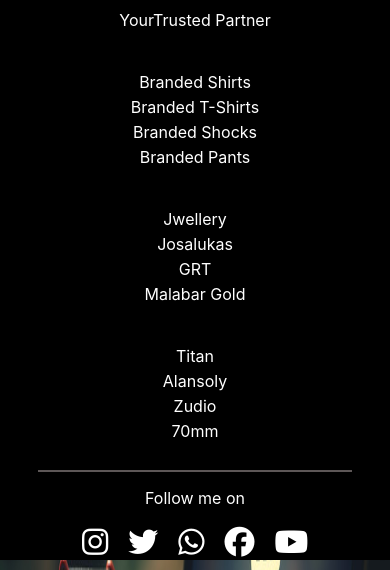
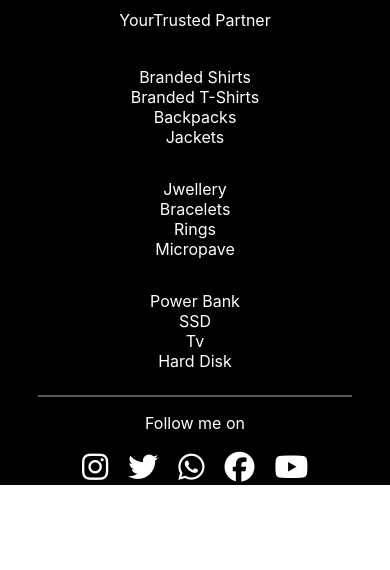
Before and after one commit to Bala-638/E-Commerce-Greens, a React (Create React App) app: page / in a window 390 px wide. Shown: the part 570-1140 px from the top of the page. After the commit the page ends 1055 px from the top, so only its background shows below. Built offline with nearby package versions, Linux system fonts and the light colour scheme; no server answers.

Commit message:
responsive

```diff
--- a/src/App.css
+++ b/src/App.css
@@ -110,10 +110,11 @@
   width: 80%;
   border: 1px solid rgba(228, 214, 214, 0.406);
 }
-.social_media a{
+.social_media .a{
   padding: 10px;
   color: white;
   font-size: 30px;
+  padding-bottom: 0%;
 }
 .top_footer{
   display: flex;
@@ -131,6 +132,11 @@
 .top_footer p{
   margin: 5px;
 }
+.social_media a{
+  text-decoration: none;
+  color: white;
+}
+
 
 /* ====================cart============= */
 
@@ -357,6 +363,11 @@
   justify-content: center;
 }
 
+.btn-group2 a{
+  text-decoration: none;
+  color: white;
+}
+
 /* ============Float================ */
 
 .product_detail{
@@ -374,7 +385,7 @@
 
 .product{
   width: 80%;
-  min-height: 600px;
+  height: 600px;
   background-color: #85A98F;
   box-shadow: 0 2px 4px rgba(0, 0, 0, 0.075);
   display: flex;
@@ -568,8 +579,10 @@
 
 .allproduct{
   justify-items: center;
+
 }
 .table {
+  overflow-x: auto;
   width: 80%;
   margin: 50px;
   border-collapse: collapse;
--- a/src/App2.css
+++ b/src/App2.css
@@ -84,7 +84,7 @@
     }
     .navbar ul{
         position: fixed;
-        width: 100%;
+        width: 90%;
         height: 100vh;
         background-color: #0b0a0a;
         z-index: 10;
@@ -132,6 +132,9 @@
     }
     .top_footer ul{
         padding: 0%;
+    }
+    .social_media a {
+        padding-bottom: 0%;
     }
     /* ==========.categories====== */
     .categories .welcome{
@@ -192,14 +195,13 @@
     }
     .product .img{
         width: 100%;
-        height: 400px;
     }
     .btn-group .btn2{
         max-width:100px;
     }
     .product .img_detail{
-        width: 100%;
-        padding: 20px;
+        width: 90%;
+        padding: 10px;
         margin: 0%;
       }
       /* ======log in====== */
@@ -224,10 +226,14 @@
         padding: 20px;
       }
       /* ============all products=========== */
+
+      .allproduct{
+        overflow-x: auto;
+
+      }
       .table {
         width: 100%;
         margin: 0px;
-        overflow-x: auto;
       }
       .table th, .table td {
         padding: 4px;
@@ -255,6 +261,30 @@
         top: 14px;
         font-size: 20px;
       }
-
-
+      .dropdown-item {
+        padding: 6px 8px;
+        text-align: left;
+        width: 80px;
+    }
+    .dropdown-menu{
+        min-width: 90px;
+    }
+    /* ==============card=========== */
+      .card .img{
+        height: 200px;
+      }
+      .product{
+        min-height: 1000px;
+        overflow: hidden;
+    }
+    .product .img{
+        height: 400px;
+    }
+    .product_detail{
+        max-height: 1400px;
+    }
+    .product .img_detail{
+        text-align: justify;
+        word-wrap: break-word;
+    }
   }
--- a/src/componenet/electronics.js
+++ b/src/componenet/electronics.js
@@ -32,8 +32,8 @@
                                         <img src={get.image}/>
                                     </div>
                                     <div className="btn-group btn-group2">
-                                        <button className="btn btn2">Add Cart</button>
-                                        <button className="btn btn2">Buy Now</button>
+                                        <button className="btn btn2"><a href="/login">Add Cart</a></button>
+                                        <button className="btn btn2"><a href="/login">Buy Now</a></button>
                                     </div>
                                 </div>
                                 <div className="img_detail">
--- a/src/componenet/footer.js
+++ b/src/componenet/footer.js
@@ -6,40 +6,40 @@
                     <div class='top_footer'>
                         <ul>
                             <li>
-                                <h1><a href="/">Greens</a></h1>
+                                <h1><a className="a" href="/">Greens</a></h1>
                             </li>
                             <li>
                                 <p>YourTrusted Partner</p>
                             </li>
                         </ul>
                         <ul>
-                            <li><p>Branded Shirts</p></li>
-                            <li><p>Branded T-Shirts</p></li>
-                            <li><p>Branded Shocks</p></li>
-                            <li><p>Branded Pants</p></li>
+                            <li><a href="men's%20clothing">Branded Shirts</a></li>
+                            <li><a href="men's%20clothing">Branded T-Shirts</a></li>
+                            <li><a href="men's%20clothing">Backpacks</a></li>
+                            <li><a href="men's%20clothing">Jackets</a></li>
                         </ul>
                         <ul>
-                            <li><p>Jwellery</p></li>
-                            <li><p>Josalukas</p></li>
-                            <li><p>GRT</p></li>
-                            <li><p>Malabar Gold</p></li>
+                            <li><a href="jewelery">Jwellery</a></li>
+                            <li><a href="jewelery">Bracelets</a></li>
+                            <li><a href="jewelery">Rings</a></li>
+                            <li><a href="jewelery">Micropave</a></li>
                         </ul>
                         <ul>
-                            <li><p>Titan</p></li>
-                            <li><p>Alansoly</p></li>
-                            <li><p>Zudio</p></li>
-                            <li><p>70mm</p></li>
+                            <li><a href="electronics">Power Bank</a></li>
+                            <li><a href="electronics">SSD</a></li>
+                            <li><a href="electronics">Tv</a></li>
+                            <li><a href="electronics">Hard Disk</a></li>
                         </ul>
                     </div>
                     <div class='bottom_footer'>
                         <hr class="line"></hr>
                         <div class='icons'>
                             <p>Follow me on </p>
-                            <a><i class="fa-brands fa-instagram"></i></a>
-                            <a><i class="fa-brands fa-twitter"></i></a>
-                            <a><i class="fa-brands fa-whatsapp"></i></a>
-                            <a><i class="fa-brands fa-facebook"></i></a>
-                            <a><i class="fa-brands fa-youtube"></i></a>
+                            <a href="/" className="a"><i class="fa-brands fa-instagram"></i></a>
+                            <a href="/" className="a"><i class="fa-brands fa-twitter"></i></a>
+                            <a href="/" className="a"><i class="fa-brands fa-whatsapp"></i></a>
+                            <a href="/" className="a"><i class="fa-brands fa-facebook"></i></a>
+                            <a href="/" className="a"><i class="fa-brands fa-youtube"></i></a>
                         </div>
                     </div>
                 </div>
--- a/src/componenet/jewelerry.js
+++ b/src/componenet/jewelerry.js
@@ -33,8 +33,8 @@
                                         <img src={get.image}/>
                                     </div>
                                     <div className="btn-group btn-group2">
-                                        <button className="btn btn2">Add Cart</button>
-                                        <button className="btn btn2">Buy Now</button>
+                                        <button className="btn btn2"><a href="/login">Add Cart</a></button>
+                                        <button className="btn btn2"><a href="/login">Buy Now</a></button>
                                     </div>
                                 </div>
                                 <div className="img_detail">
--- a/src/componenet/men's_clothing.js
+++ b/src/componenet/men's_clothing.js
@@ -33,8 +33,8 @@
                                         <img src={get.image}/>
                                     </div>
                                     <div className="btn-group btn-group2">
-                                        <button className="btn btn2">Add Cart</button>
-                                        <button className="btn btn2">Buy Now</button>
+                                        <button className="btn btn2"><a href="/login">Add Cart</a></button>
+                                        <button className="btn btn2"><a href="/login">Buy Now</a></button>
                                     </div>
                                 </div>
                                 <div className="img_detail">
--- a/src/componenet/navbar2.js
+++ b/src/componenet/navbar2.js
@@ -26,7 +26,7 @@
     }
     return(
         <>
-        <div className="nav-body">
+        <div id="product_view" className="nav-body">
             <div className="navbar">
                 <input type="checkbox" id="check"/>
                 <label for="check" className="checkbtn"><i class="fa-solid fa-bars"></i></label>
--- a/src/componenet/womens_clothing.js
+++ b/src/componenet/womens_clothing.js
@@ -32,8 +32,8 @@
                                     <img src={get.image}/>
                                 </div>
                                 <div className="btn-group btn-group2">
-                                    <button className="btn btn2">Add Cart</button>
-                                    <button className="btn btn2">Buy Now</button>
+                                    <button className="btn btn2"><a href="/login">Add Cart</a></button>
+                                    <button className="btn btn2"><a href="/login">Buy Now</a></button>
                                 </div>
                             </div>
                             <div className="img_detail">
```
